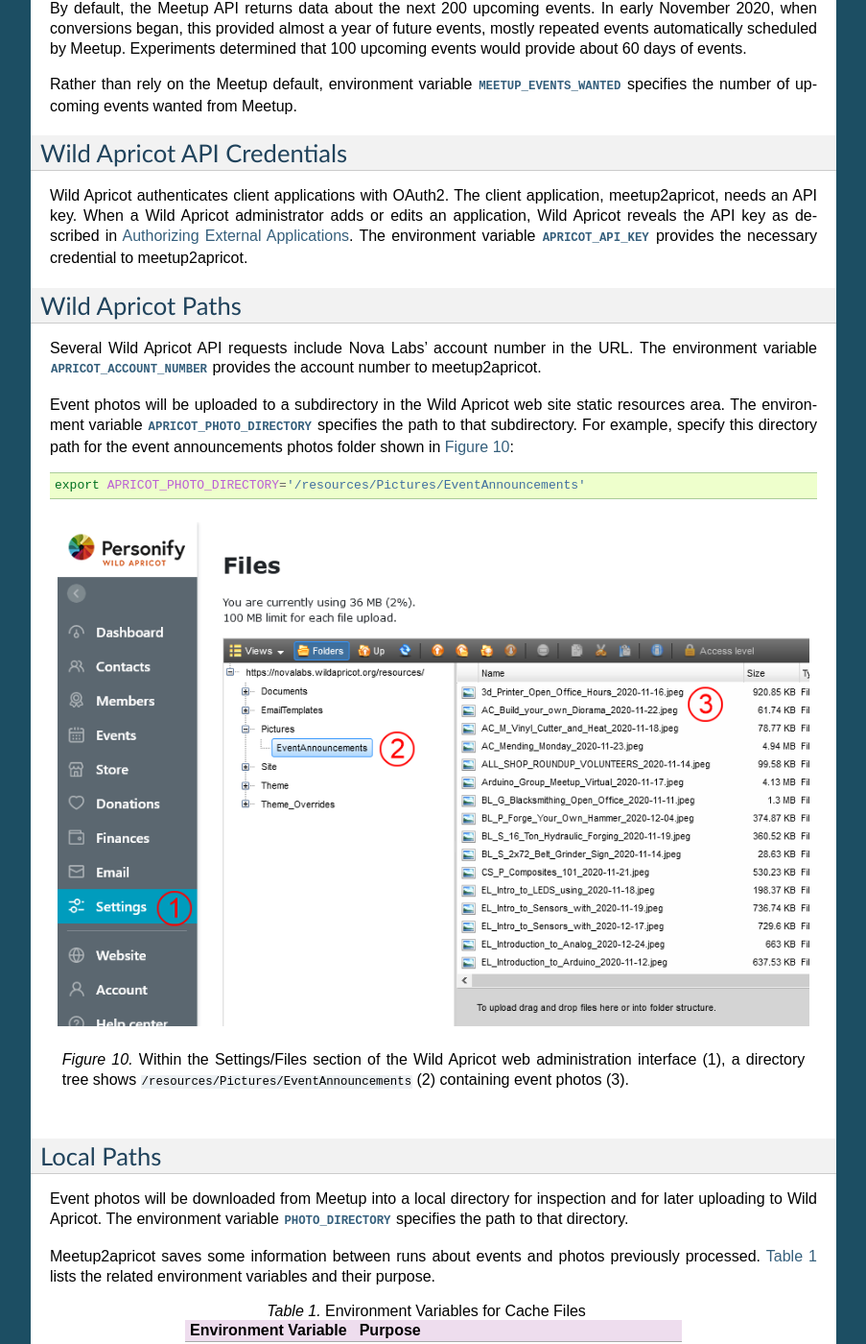
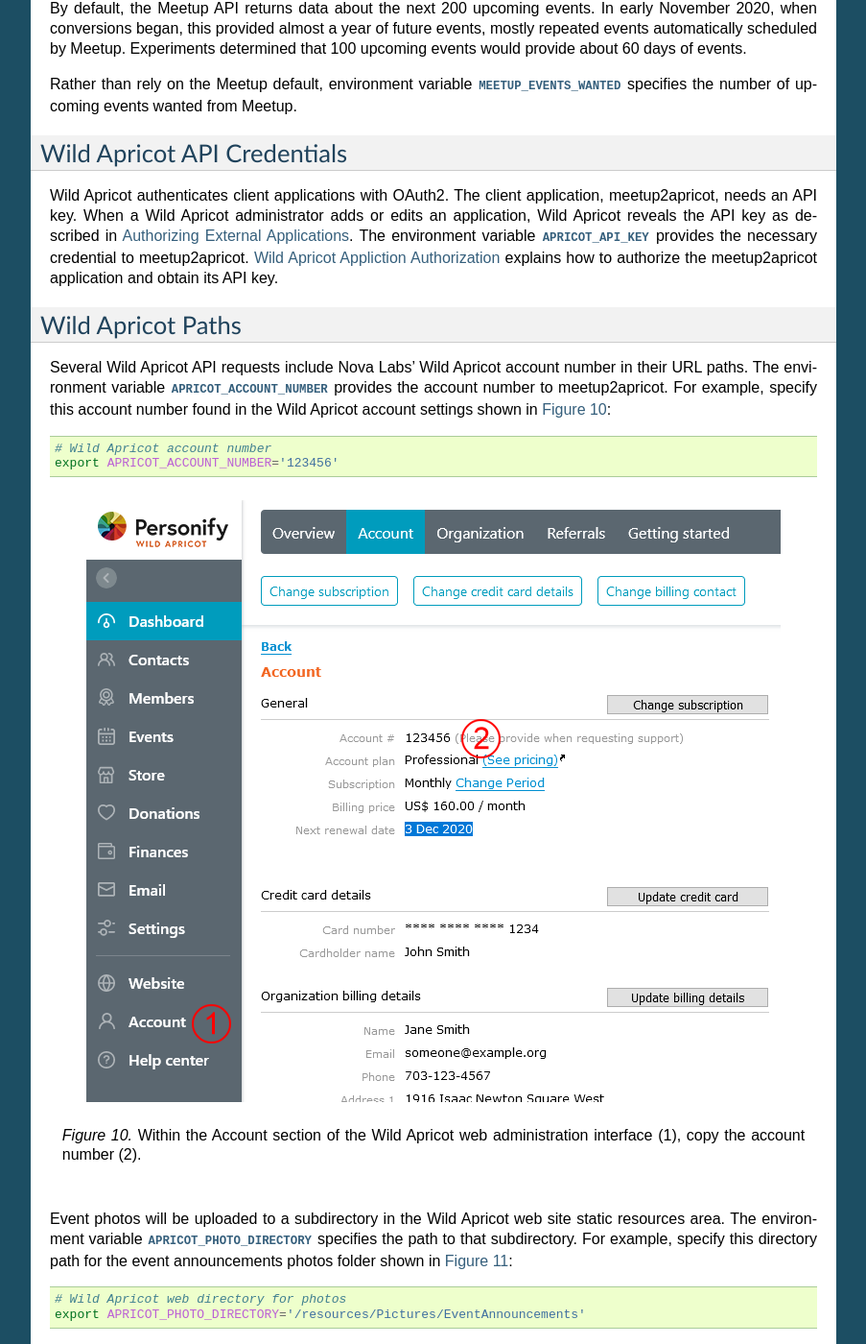
Before and after one commit to nova-labs/meetup2apricot, a Sphinx documentation site: the page built from docs/user-manual/configuration.rst, in a window 1280 px wide and 1400 px high, scrolled down 1030 px. Shown: the whole window at 96% size, without its empty margins (198-1101 px from the left). Built offline with Sphinx 7.4.7, drawn with Linux system fonts in a browser that asks for light colours.

Commit message:
Enhance explanation of account numbers. Reference separate API key section.

```diff
--- a/docs/user-manual/configuration.rst
+++ b/docs/user-manual/configuration.rst
@@ -78,15 +78,32 @@
 reveals the API key as described in `Authorizing External Applications`_.
 The environment variable :envvar:`APRICOT_API_KEY` provides the necessary
 credential to meetup2apricot.
+:doc:`apricot-application-authorization` explains how to authorize the
+meetup2apricot application and obtain its API key.
 
 .. _`wild-apricot-paths`:
 
 Wild Apricot Paths
 ------------------
 
-Several Wild Apricot API requests include Nova Labs' account number in the URL.
+Several Wild Apricot API requests include Nova Labs' Wild Apricot account
+number in their URL paths.
 The environment variable :envvar:`APRICOT_ACCOUNT_NUMBER` provides the account
 number to meetup2apricot.
+For example, specify this account number found in the Wild Apricot account
+settings shown in :numref:`Figure %s <wild_apricot_account_number>`::
+
+
+   # Wild Apricot account number
+   export APRICOT_ACCOUNT_NUMBER='123456'
+
+.. figure:: /images/screenshots/ApricotAccountNumber.png
+   :alt: Wild Apricot's account settings
+   :name: wild_apricot_account_number
+   :align: center
+
+   Within the Account section of the Wild Apricot web administration
+   interface (1), copy the account number (2).
 
 Event photos will be uploaded to a subdirectory in the Wild Apricot web site
 static resources area.
@@ -95,6 +112,7 @@
 For example, specify this directory path for the event announcements photos
 folder shown in :numref:`Figure %s <wild_apricot_photo_resources>`::
 
+   # Wild Apricot web directory for photos
    export APRICOT_PHOTO_DIRECTORY='/resources/Pictures/EventAnnouncements'
 
 .. figure:: /images/screenshots/ApricotFiles.png
```
Also changed, not shown: docs/images/screenshots/ApricotAccountNumber.png (added).
